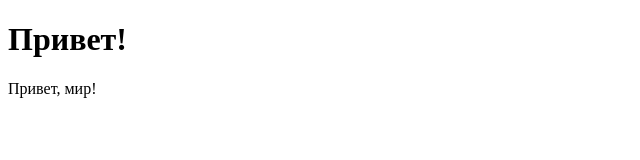
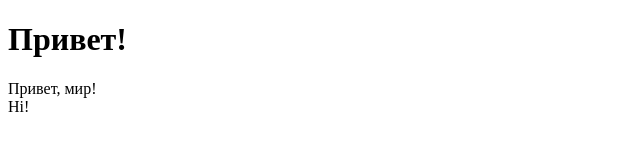
Before and after one commit to korol5579/js-lessons, a plain HTML site: page index.html in a window 1280 px wide. Shown: the full height of the page, 0-640 px from the left. Drawn offline with Linux system fonts and the light colour scheme.

Commit message:
plus "hi"

```diff
--- a/index.html
+++ b/index.html
@@ -9,6 +9,6 @@
 
 		<h1>Привет!</h1>
 	   <div>Привет, мир!</div>
-
+		<div>Hi!</div>
 </body>
 </html>
```
